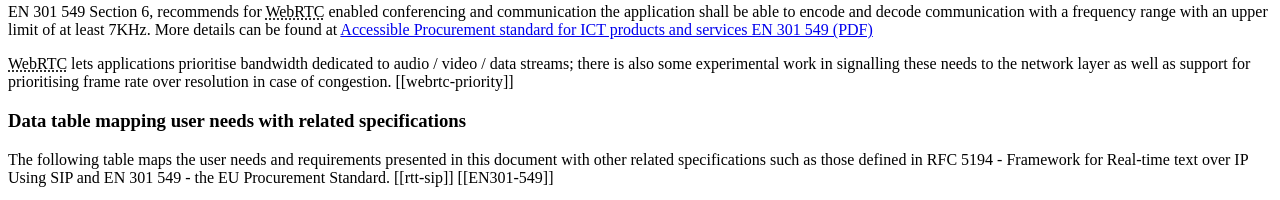
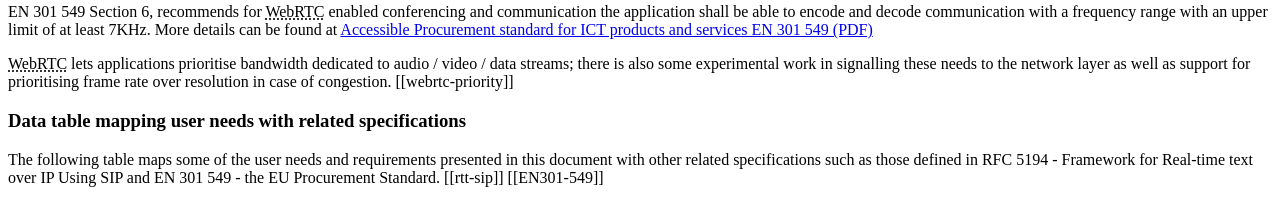
Before and after one commit to w3c/raur, a plain HTML site: page index.html in a window 1280 px wide. Shown: the part 3804-4004 px from the top of the page. Drawn offline with Linux system fonts and the light colour scheme; a script that the page names is missing.

```diff
--- a/index.html
+++ b/index.html
@@ -325,7 +325,7 @@
 
 <h3>Data table mapping user needs with related specifications</h3>
 
-<p>The following table maps the user needs and requirements presented in this document with other related specifications such as those defined in RFC 5194 &#45; Framework for Real&#45;time text over IP Using SIP and EN 301 549 &#45; the EU Procurement Standard. [[rtt-sip]] [[EN301-549]]</p>
+<p>The following table maps some of the user needs and requirements presented in this document with other related specifications such as those defined in RFC 5194 &#45; Framework for Real&#45;time text over IP Using SIP and EN 301 549 &#45; the EU Procurement Standard. [[rtt-sip]] [[EN301-549]]</p>
 
 <table>
 <caption>Overview of what specifications may address some of the use cases outlined above</caption>
@@ -529,6 +529,7 @@
 					<li>Jason White, Educational Testing Service</li>
 
 				</ul>
+				</section>
 <section>
 				<h3>Previously Active Participants, Commenters, and Other Contributors</h3>
 				<ul>
```
